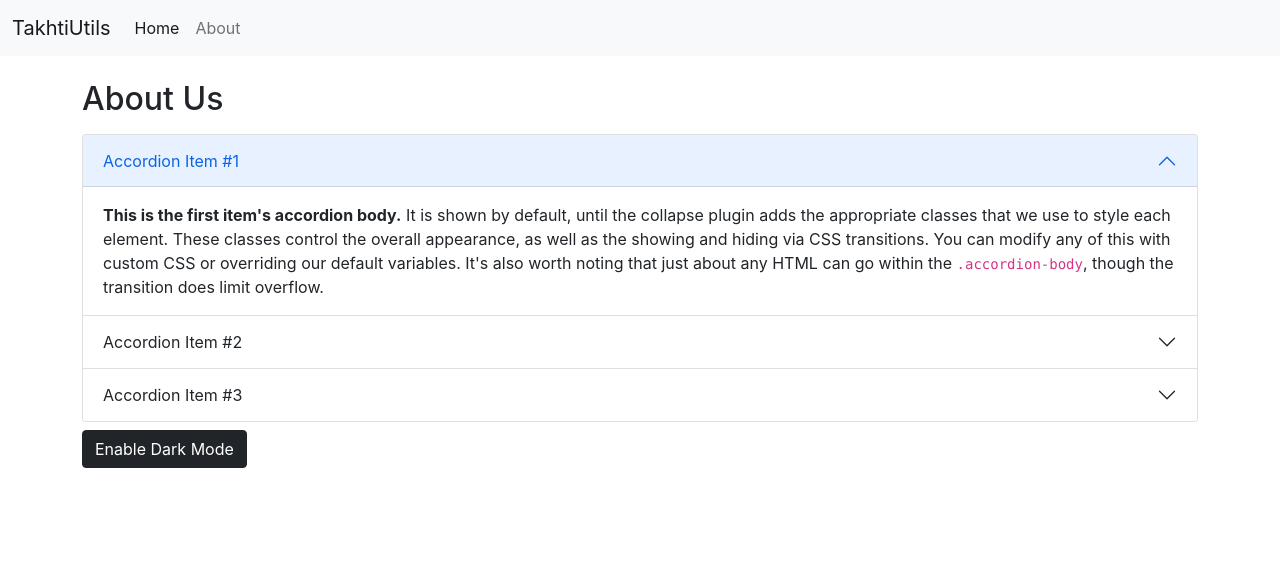
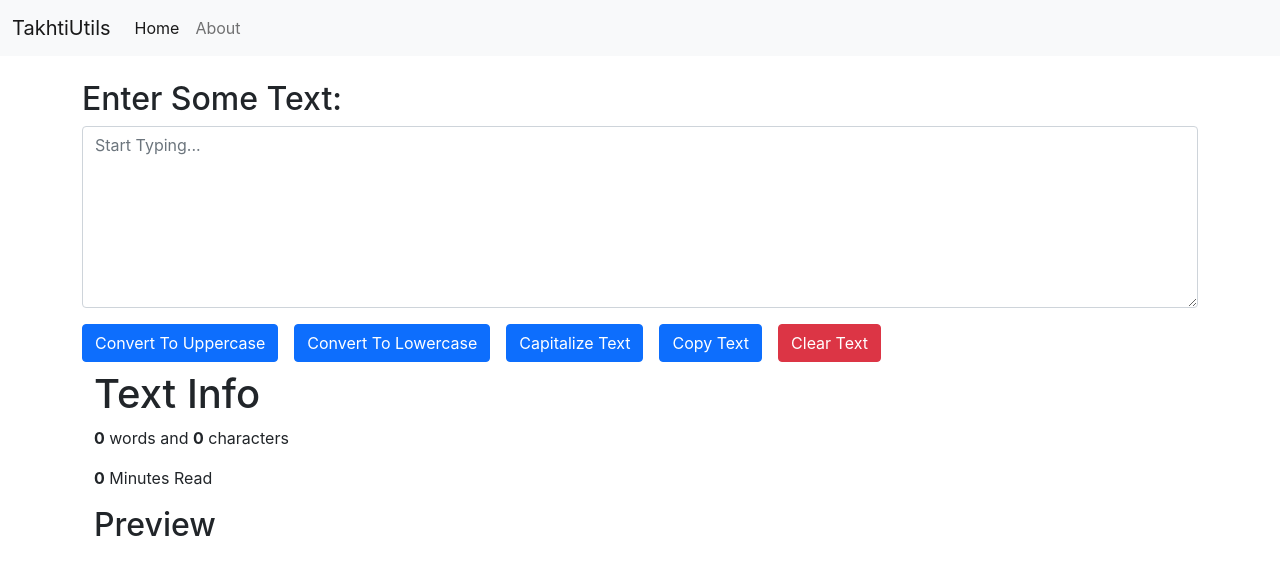
Before and after one commit to SaabK/TakhtiUtils, a React (Create React App) app: page /About in a window 1280 px wide. Shown: the top 574 px of the page. Built offline with nearby package versions, Linux system fonts and the light colour scheme.

Commit message:
Dark Mode + Features

```diff
--- a/src/App.js
+++ b/src/App.js
@@ -1,16 +1,16 @@
 import './App.css';
-import About from './components/About';
+// import About from './components/About';
 import Navbar from './components/Navbar';
-// import TextForm from './components/TextForm';
+import TextForm from './components/TextForm';
 
 function App() {
   return (
     <>
     <Navbar title="TakhtiUtils"/>
     <div className="container my-4">
-      {/* <TextForm heading="Enter Some Text:"/> */}
+      <TextForm heading="Enter Some Text:"/>
     </div>
-    <About/>
+    {/* <About/> */}
     </>
   );
 }
--- a/src/components/About.js
+++ b/src/components/About.js
@@ -1,8 +1,38 @@
-import React from 'react'
+import React, {useState} from 'react'
 
 export default function About() {
-    let darkMode = {
+    // Basic structure without state
+    // let darkMode = {
+    //     backgroundColor : '#0f0f0f',
+    //     color : 'white'
+    // }
 
+    // With States
+
+    const [darkMode, setDarkMode] = useState({
+        backgroundColor : '#0f0f0f',
+        color : 'white',
+        // borderRadius : '2%'
+    })
+
+    const [changeText, setChangeText] = useState("Enable Light Mode")
+
+    const toggleDarkMode = () => {
+        if(darkMode.color === 'white') {
+
+            setDarkMode({
+                color: 'black',
+                backgroundColor: 'white'
+            })
+            setChangeText("Enable Dark Mode")
+        }
+        else{
+            setDarkMode({
+                backgroundColor : '#0f0f0f',
+                color : 'white'
+            })
+            setChangeText("Enable Light Mode")
+        }
     }
 
     return (
@@ -11,43 +41,43 @@ export default function About() {
             <div className="accordion" id="accordionPanelsStayOpenExample">
                 <div className="accordion-item">
                     <h2 className="accordion-header" id="panelsStayOpen-headingOne">
-                        <button className="accordion-button" type="button" data-bs-toggle="collapse" data-bs-target="#panelsStayOpen-collapseOne" aria-expanded="true" aria-controls="panelsStayOpen-collapseOne">
+                        <button className="accordion-button" style = {darkMode} type="button" data-bs-toggle="collapse" data-bs-target="#panelsStayOpen-collapseOne" aria-expanded="true" aria-controls="panelsStayOpen-collapseOne">
                             Accordion Item #1
                         </button>
                     </h2>
                     <div id="panelsStayOpen-collapseOne" className="accordion-collapse collapse show" aria-labelledby="panelsStayOpen-headingOne">
-                        <div className="accordion-body">
+                        <div className="accordion-body" style = {darkMode}>
                             <strong>This is the first item's accordion body.</strong> It is shown by default, until the collapse plugin adds the appropriate classes that we use to style each element. These classes control the overall appearance, as well as the showing and hiding via CSS transitions. You can modify any of this with custom CSS or overriding our default variables. It's also worth noting that just about any HTML can go within the <code>.accordion-body</code>, though the transition does limit overflow.
                         </div>
                     </div>
                 </div>
                 <div className="accordion-item">
                     <h2 className="accordion-header" id="panelsStayOpen-headingTwo">
-                        <button className="accordion-button collapsed" type="button" data-bs-toggle="collapse" data-bs-target="#panelsStayOpen-collapseTwo" aria-expanded="false" aria-controls="panelsStayOpen-collapseTwo">
+                        <button className="accordion-button collapsed" style = {darkMode} type="button" data-bs-toggle="collapse" data-bs-target="#panelsStayOpen-collapseTwo" aria-expanded="false" aria-controls="panelsStayOpen-collapseTwo">
                             Accordion Item #2
                         </button>
                     </h2>
                     <div id="panelsStayOpen-collapseTwo" className="accordion-collapse collapse" aria-labelledby="panelsStayOpen-headingTwo">
-                        <div className="accordion-body">
+                        <div className="accordion-body" style = {darkMode}>
                             <strong>This is the second item's accordion body.</strong> It is hidden by default, until the collapse plugin adds the appropriate classes that we use to style each element. These classes control the overall appearance, as well as the showing and hiding via CSS transitions. You can modify any of this with custom CSS or overriding our default variables. It's also worth noting that just about any HTML can go within the <code>.accordion-body</code>, though the transition does limit overflow.
                         </div>
                     </div>
                 </div>
                 <div className="accordion-item">
                     <h2 className="accordion-header" id="panelsStayOpen-headingThree">
-                        <button className="accordion-button collapsed" type="button" data-bs-toggle="collapse" data-bs-target="#panelsStayOpen-collapseThree" aria-expanded="false" aria-controls="panelsStayOpen-collapseThree">
+                        <button className="accordion-button collapsed" style = {darkMode} type="button" data-bs-toggle="collapse" data-bs-target="#panelsStayOpen-collapseThree" aria-expanded="false" aria-controls="panelsStayOpen-collapseThree">
                             Accordion Item #3
                         </button>
                     </h2>
                     <div id="panelsStayOpen-collapseThree" className="accordion-collapse collapse" aria-labelledby="panelsStayOpen-headingThree">
-                        <div className="accordion-body">
+                        <div className="accordion-body" style = {darkMode}>
                             <strong>This is the third item's accordion body.</strong> It is hidden by default, until the collapse plugin adds the appropriate classes that we use to style each element. These classes control the overall appearance, as well as the showing and hiding via CSS transitions. You can modify any of this with custom CSS or overriding our default variables. It's also worth noting that just about any HTML can go within the <code>.accordion-body</code>, though the transition does limit overflow.
                         </div>
                     </div>
                 </div>
             </div>
 
-            <button type="button" class="btn btn-dark my-2">Enable Dark Mode</button>
+            <button onClick={toggleDarkMode} type="button" class="btn btn-dark my-2">{changeText}</button>
         </div>
     )
 }
--- a/src/components/TextForm.js
+++ b/src/components/TextForm.js
@@ -28,6 +28,12 @@ export default function TextForm(props) {
         setText(newText+text.slice(1));
     }
 
+    const copyClick = () => {
+        let text = document.getElementById("textBox");
+        text.select();
+        navigator.clipboard.writeText(text.value);
+    }
+
     let textSplit = text.split(" ").length - 1;
 
     return (
@@ -40,12 +46,13 @@ export default function TextForm(props) {
             <button className="btn btn-primary" onClick={upperClick}>Convert To Uppercase</button>
             <button className="btn btn-primary mx-3" onClick={lowerClick}>Convert To Lowercase</button>
             <button className="btn btn-primary " onClick={capClick}>Capitalize Text</button>
-            <button className="btn btn-danger mx-3" onClick={clearClick}>Clear Text</button>
+            <button className="btn btn-primary mx-3" onClick={copyClick}>Copy Text</button>
+            <button className="btn btn-danger " onClick={clearClick}>Clear Text</button>
         </div>
         <div className="container my-2">
             <h1>Text Info</h1>
             <p><strong>{textSplit}</strong> words and <strong>{text.length}</strong> characters</p>
-            <p><strong>{0.008*textSplit}</strong> Minutes Read</p>
+            <p><strong>{(0.008*textSplit)}</strong> Minutes Read</p>
 
             <h2>Preview</h2>
             <p>{text}</p>
```
